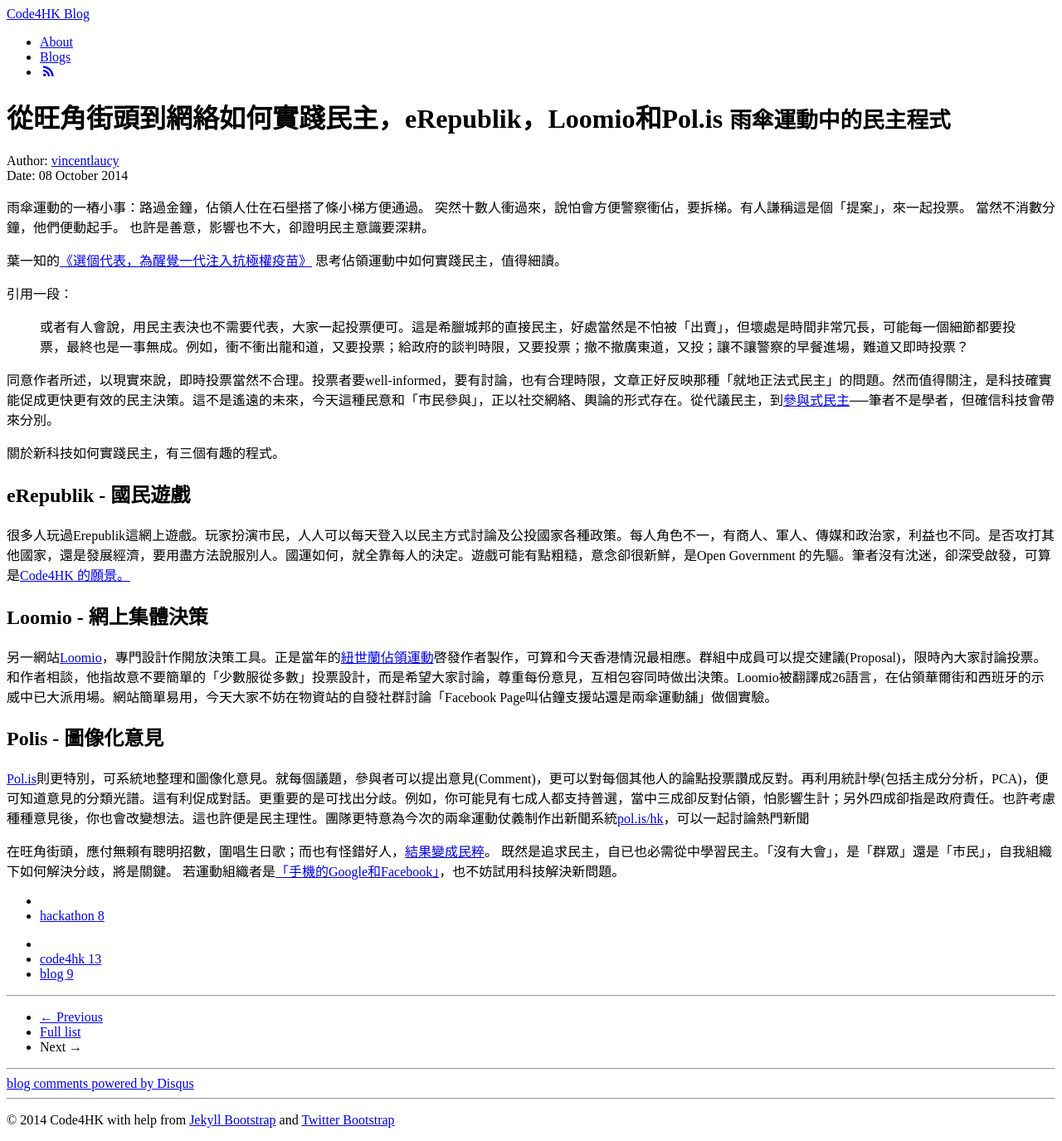
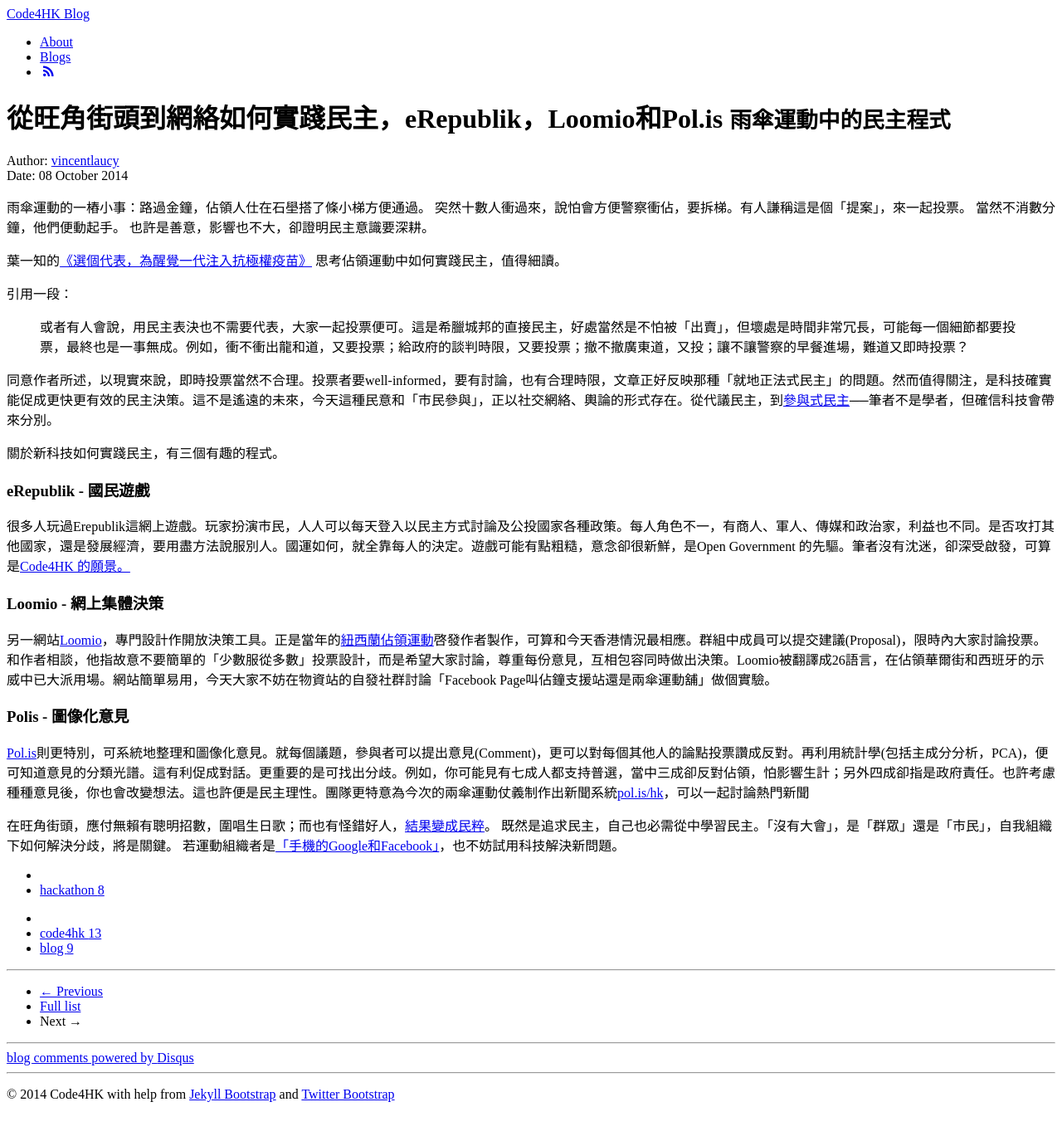
Before and after one commit to code4hk/code4hk.github.io, a Jekyll site: the page built from _posts/2014-10-08-erepublik-loomio-polis.md, in a window 1280 px wide. Shown: the whole page at 83% size. Built offline with Jekyll 4.4.1, drawn with Linux system fonts in a browser that asks for light colours; Markdown is read by kramdown in place of the engine named in the settings; comment, search, counter and statistics services are not loaded; after the commit the page ends 1344 px from its top, so only the background shows below that.

Commit message:
Update 2014-10-08-erepublik-loomio-polis.md

```diff
--- a/_posts/2014-10-08-erepublik-loomio-polis.md
+++ b/_posts/2014-10-08-erepublik-loomio-polis.md
@@ -25,15 +25,15 @@ tags : [code4hk, blog]
 
 關於新科技如何實踐民主，有三個有趣的程式。
 
-## eRepublik - 國民遊戲
+### eRepublik - 國民遊戲
 很多人玩過Erepublik這網上遊戲。玩家扮演市民，人人可以每天登入以民主方式討論及公投國家各種政策。每人角色不一，有商人、軍人、傳媒和政治家，利益也不同。是否攻打其他國家，還是發展經濟，要用盡方法說服別人。國運如何，就全靠每人的決定。遊戲可能有點粗糙，意念卻很新鮮，是Open Government 的先驅。筆者沒有沈迷，卻深受啟發，可算是[Code4HK 的願景。](http://www.pentoy.hk/%E7%A4%BE%E6%9C%83/c352/2014/06/17/code-hong-kong%EF%BC%9A%E7%94%A8%E7%A8%8B%E5%BC%8F%E6%94%B9%E8%AE%8A%E9%A6%99%E6%B8%AF/)
 
-## Loomio - 網上集體決策
-另一網站[Loomio](https://www.loomio.org/)，專門設計作開放決策工具。正是當年的[紐世蘭佔領運動](https://en.wikipedia.org/wiki/Occupy_protests_in_New_Zealand)啓發作者製作，可算和今天香港情況最相應。群組中成員可以提交建議(Proposal)，限時內大家討論投票。和作者相談，他指故意不要簡單的「少數服從多數」投票設計，而是希望大家討論，尊重每份意見，互相包容同時做出決策。Loomio被翻譯成26語言，在佔領華爾街和西班牙的示威中已大派用場。網站簡單易用，今天大家不妨在物資站的自發社群討論「Facebook Page叫佔鐘支援站還是兩傘運動舖」做個實驗。
+### Loomio - 網上集體決策
+另一網站[Loomio](https://www.loomio.org/)，專門設計作開放決策工具。正是當年的[紐西蘭佔領運動](https://en.wikipedia.org/wiki/Occupy_protests_in_New_Zealand)啓發作者製作，可算和今天香港情況最相應。群組中成員可以提交建議(Proposal)，限時內大家討論投票。和作者相談，他指故意不要簡單的「少數服從多數」投票設計，而是希望大家討論，尊重每份意見，互相包容同時做出決策。Loomio被翻譯成26語言，在佔領華爾街和西班牙的示威中已大派用場。網站簡單易用，今天大家不妨在物資站的自發社群討論「Facebook Page叫佔鐘支援站還是兩傘運動舖」做個實驗。
 
-## Polis - 圖像化意見
+### Polis - 圖像化意見
 [Pol.is](http://pol.is)則更特別，可系統地整理和圖像化意見。就每個議題，參與者可以提出意見(Comment)，更可以對每個其他人的論點投票讚成反對。再利用統計學(包括主成分分析，PCA)，便可知道意見的分類光譜。這有利促成對話。更重要的是可找出分歧。例如，你可能見有七成人都支持普選，當中三成卻反對佔領，怕影響生計；另外四成卻指是政府責任。也許考慮種種意見後，你也會改變想法。這也許便是民主理性。團隊更特意為今次的兩傘運動仗義制作出新聞系統[pol.is/hk](http://blog.code4.hk/tutorial/2014/10/07/pol-is-hk-tutorial/)，可以一起討論熱門新聞
 
 
 在旺角街頭，應付無賴有聰明招數，圍唱生日歌；而也有怪錯好人，[結果變成民粹](https://www.youtube.com/watch?v=RubSzEsyFi0&feature=youtu.be)。
-既然是追求民主，自已也必需從中學習民主。「沒有大會」，是「群眾」還是「市民」，自我組織下如何解決分歧，將是關鍵。 若運動組織者是[「手機的Google和Facebook」](http://hk.apple.nextmedia.com/realtime/supplement/20141002/52971271?top=4h)，也不妨試用科技解決新問題。
+既然是追求民主，自己也必需從中學習民主。「沒有大會」，是「群眾」還是「市民」，自我組織下如何解決分歧，將是關鍵。 若運動組織者是[「手機的Google和Facebook」](http://hk.apple.nextmedia.com/realtime/supplement/20141002/52971271?top=4h)，也不妨試用科技解決新問題。
```
